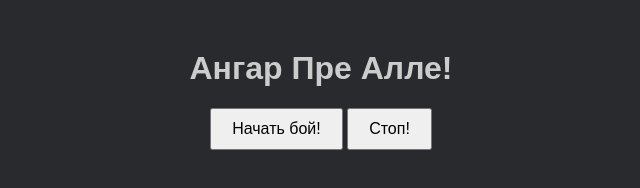
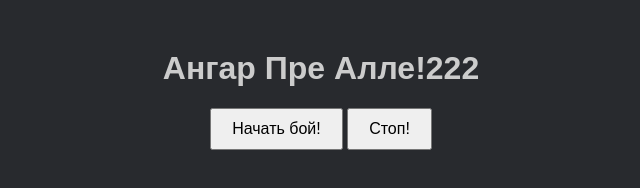
Before and after one commit to usernameLev/sound-beginning-battle, a plain HTML site: page index.html in a window 1280 px wide. Shown: the whole page, without its empty margins (319-959 px from the left). Drawn offline with Linux system fonts and the light colour scheme.

Commit message:
Update index.html

```diff
--- a/index.html
+++ b/index.html
@@ -4,12 +4,12 @@
 <head>
   <meta charset="UTF-8">
   <meta name="viewport" content="width=device-width, initial-scale=1.0">
-  <title>Ангар Пре Алле!3333</title>
+  <title>Ангар Пре Алле!</title>
   <link rel="stylesheet" href="styles.css">
 </head>
 
 <body>
-  <h1>Ангар Пре Алле!</h1>
+  <h1>Ангар Пре Алле!222</h1>
   <button id="startButton">Начать бой!</button>
   <button id="stopButton">Стоп!</button>
   <audio id="sound1" src="angar.m4a" preload="auto"></audio>
```
